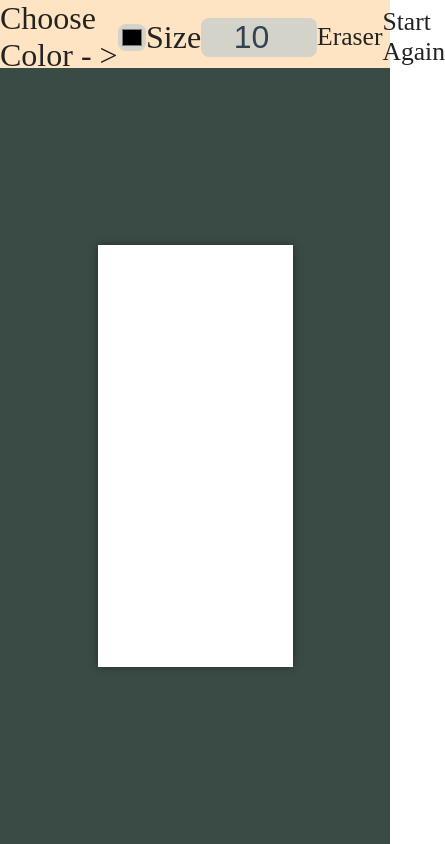
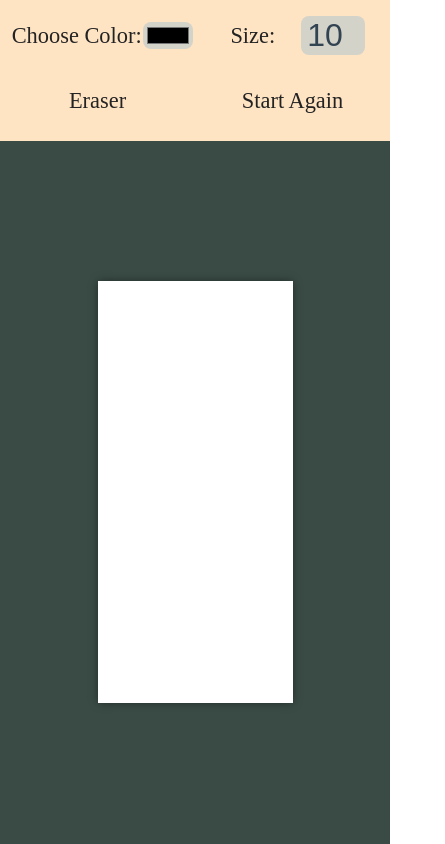
Before and after one commit to urz-ahmed/paintApp, a plain HTML site: page index.html in a window 390 px wide. Shown: the whole page, 445 px wide, since content can reach past the window. Drawn offline with Linux system fonts and the light colour scheme.

Commit message:
improved responsiveness

```diff
--- a/index.css
+++ b/index.css
@@ -13,7 +13,7 @@ body{
     width: 100%;
     height: 8vh;
     display: grid;
-    grid-template-columns: 1fr 1fr 1fr;
+    grid-template-columns: 1fr 1fr 1fr 1fr;
     background-color: bisque;
     color: rgb(36, 35, 35);
 }
@@ -26,11 +26,12 @@ body{
 }
 .title{
     font-size: 2rem;
+    margin-left: 10px;
 }
 .btn{
     font-size: 1.6rem;
-    width: 100%;
-    height: 100%;
+    width: 80%;
+    height: 80%;
     cursor: pointer;
     display: flex;
     align-items: center;
@@ -61,3 +62,42 @@ input{
     color: rgb(50, 67, 82);
     border-radius: 8px;
 }
+
+@media screen and ( max-width: 800px ) {
+    .controls{
+        height: 8vh;
+        grid-template-columns: 1fr 1fr;
+
+    }
+    .title{
+        margin-left: 10px;
+    }
+}
+
+@media screen and ( max-width: 472px ) {
+    .controls{
+        height: 20vh;
+        grid-template-columns: 1fr 1fr;
+
+    }
+
+    .title{
+        font-size: 1.4rem;
+        margin-left: 10px;
+    }
+
+    .btn {
+        font-size: 1.4rem;
+        text-align: center;
+        margin-bottom: 10px;
+
+    }
+
+    #radius {
+        width: 60px;
+    }
+
+
+
+
+}
--- a/index.html
+++ b/index.html
@@ -11,16 +11,20 @@
      <div class="app">
           <div class="controls">
                <div>
-                    <div class="title">Choose Color - ></div>
+                    <div class="title">Choose Color:</div>
                     <input type="color" id="color">
                </div>
                <div>
-                    <div class="title">Size</div>
+                    <div class="title">Size:</div>
                     <input type="number" min="1" max="100" value="10" id="radius">
                </div>
                <div>
                     <div class="btn" onclick="erase()">Eraser</div>
+
+               </div>
+               <div>
                     <div class="btn" onclick="eraseWhole()">Start Again</div>
+
                </div>
           </div>
           <div class="project">
```
